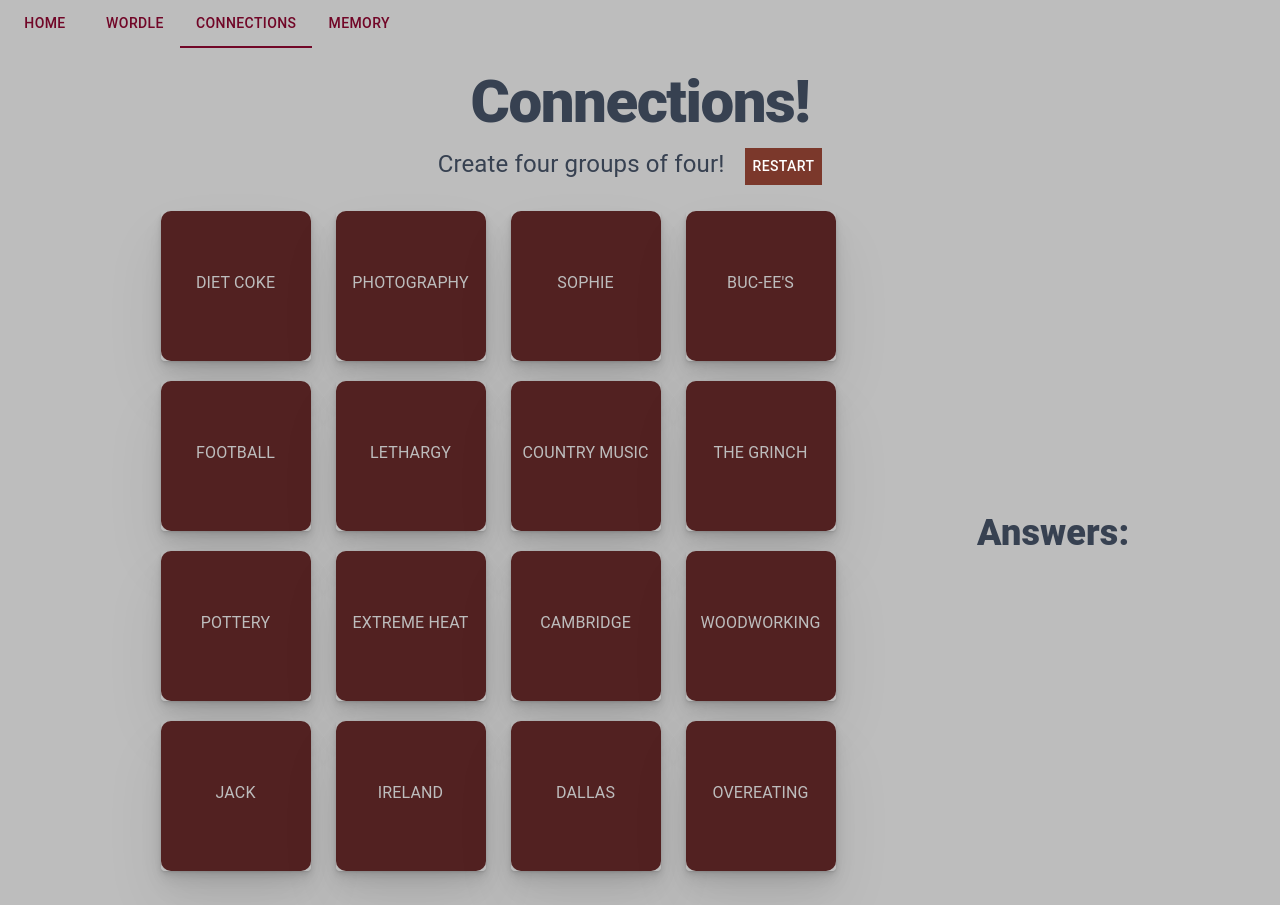
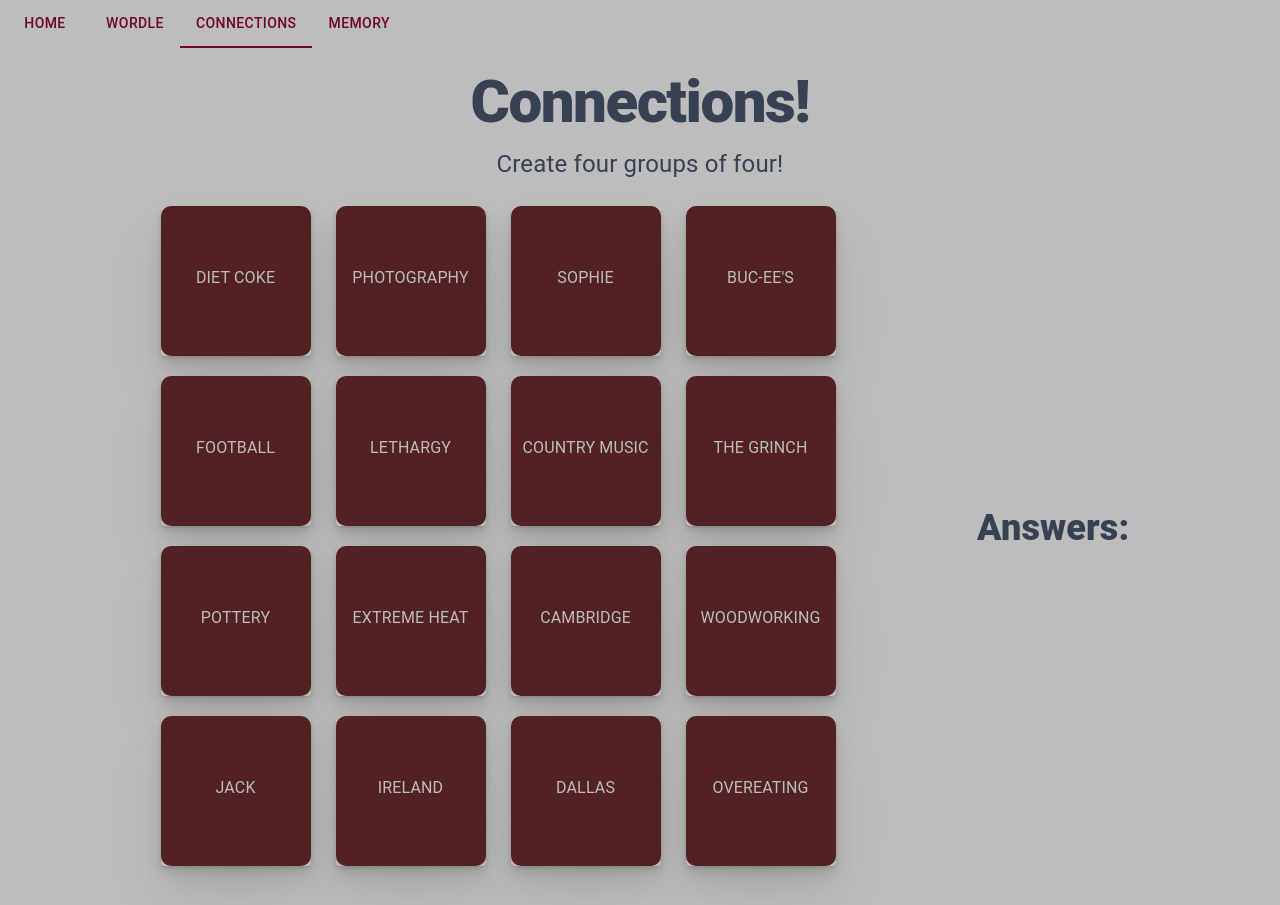
Before and after one commit to smmartin88/xmas-card-2023, a Next.js app in the folder xmas-card/: page / in a window 1280 px wide. Both pictures are taken after a click on the tab "CONNECTIONS". Built offline with nearby package versions, Linux system fonts and the light colour scheme.

Commit message:
remove restart for connections

```diff
--- a/xmas-card/components/connections.tsx
+++ b/xmas-card/components/connections.tsx
@@ -188,11 +188,6 @@
         <h1 className="mb-4 text-4xl font-extrabold leading-none tracking-tight text-gray-700 md:text-5xl lg:text-6xl">Connections!</h1>
         <div className="flex flex-row align-center mb-4 text-gray-700 lg:text-2xl">
           Create four groups of four!
-          <div className="restart-conn">
-            <Button style={{color: 'white'}} onClick={handleRestart}>
-                Restart
-            </Button>
-        </div>
         </div>
         <div className="flex sm:flex-row flex-col justify-evenly items-center" style={{width: '100%'}}>
             <div className="wrapper-connections">
```
